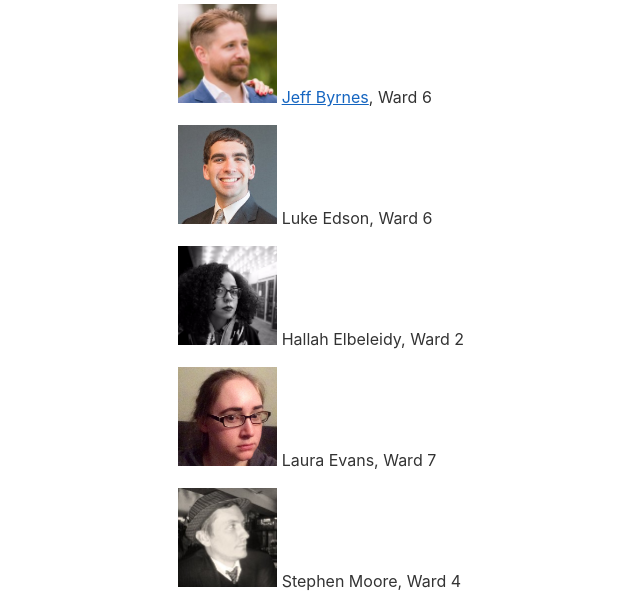
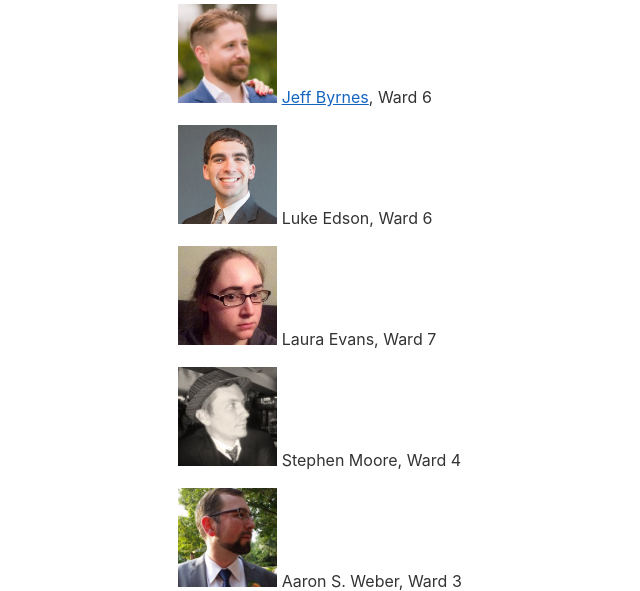
Before and after one commit to somervilleyimby/somervilleyimby.org, a PHP site: page /who-are-we/ in a window 1280 px wide. Shown: the part 560-1151 px from the top of the page, without its empty margins (181-821 px from the left). Run offline with PHP 8.4, Linux system fonts and the light colour scheme; style sheets or scripts are compiled from the project's sources; some libraries are stand-ins or nearby versions.

Commit message:
Remove Hallah Elbeleidy from Who Are We page
She stepped down from the Steering Committee on Dec 17, 2018

```diff
--- a/who-are-we/index.php
+++ b/who-are-we/index.php
@@ -11,7 +11,6 @@ require_once "../includes/header.php";
       <ul>
         <li><img src="/img/who-are-we/jeff-byrnes.jpg" alt="Headshot of Jeff Byrnes"> <a href="http://thejeffbyrnes.com/" title="Jeff Byrnes">Jeff Byrnes</a>, Ward 6</li>
         <li><img src="/img/who-are-we/luke-edson.jpg" alt="Headshot of Luke Edson"> Luke Edson, Ward 6</li>
-        <li><img src="/img/who-are-we/hallah-elbeleidy.jpg" alt="Headshot of Hallah Elbeleidy"> Hallah Elbeleidy, Ward 2</li>
         <li><img src="/img/who-are-we/laura-evans.jpg" alt="Headshot of Laura Evans"> Laura Evans, Ward 7</li>
         <li><img src="/img/who-are-we/stephen-moore.jpg" alt="Headshot of Stephen Moore"> Stephen Moore, Ward 4</li>
         <li><img src="/img/who-are-we/aaron-s-weber.jpg" alt="Headshot of Aaron S. Weber"> Aaron S. Weber, Ward 3</li>
```
